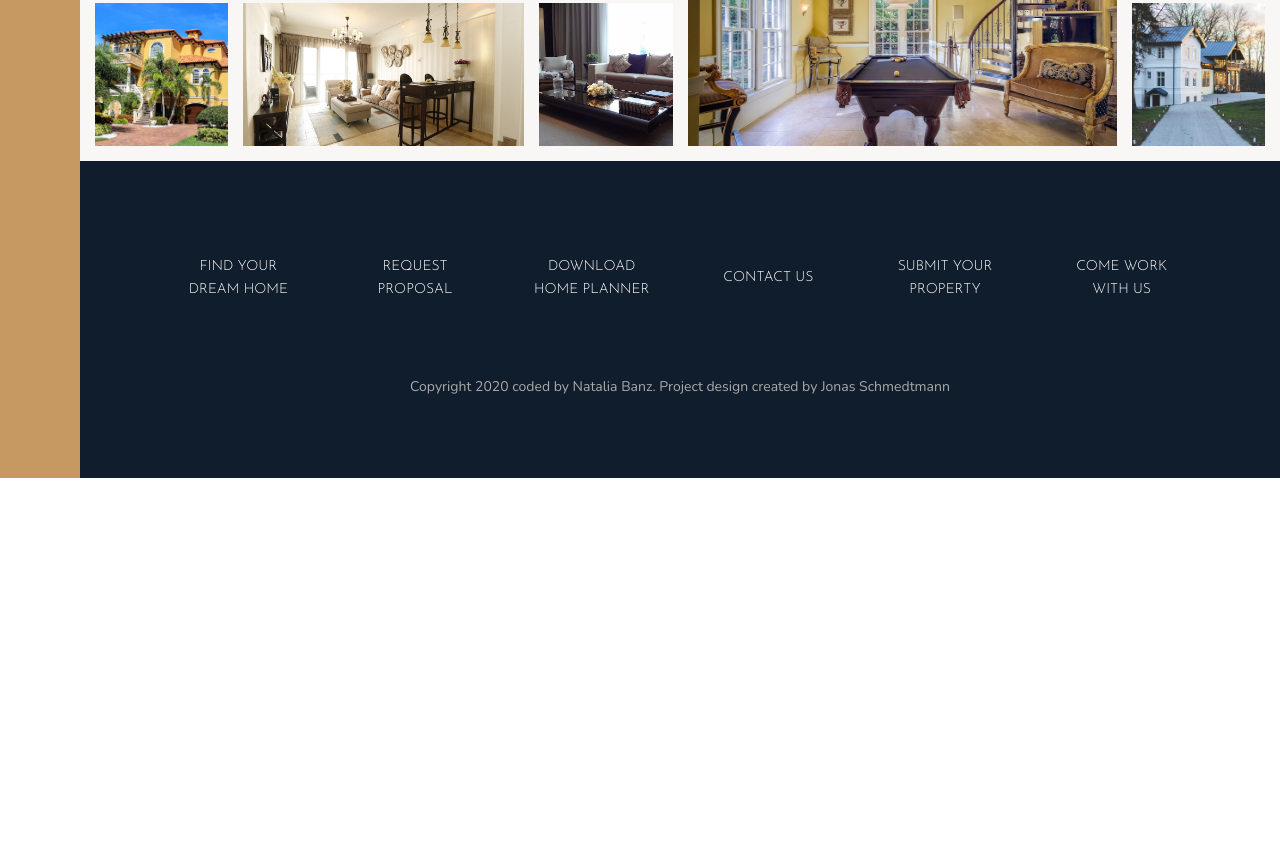
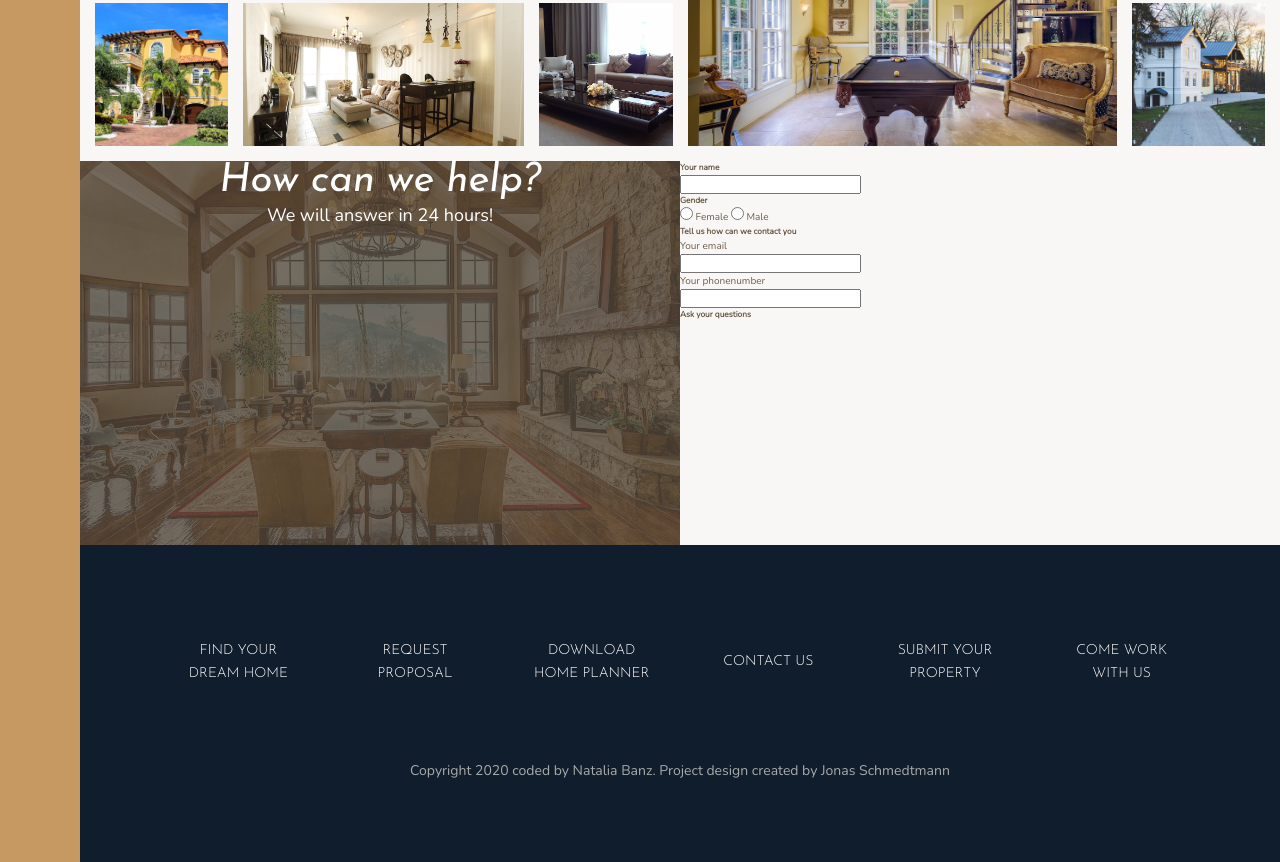
Before and after one commit to nataliabanz/nexter, a website: page index.html in a window 1280 px wide. Shown: the part 3479-4341 px from the top of the page. Before the commit the page ends 3957 px from the top, so only its background shows below. Drawn offline with nearby package versions, Linux system fonts and the light colour scheme.

Commit message:
Formular building

```diff
--- a/index.html
+++ b/index.html
@@ -322,7 +322,6 @@
         </section>
 
         <section class="gallery">
-
             <figrure class="gallery__item gallery__item--1">
                 <img src="img/gal-1.jpeg" alt="Gallery img 1" class="gallery__img">
             </figrure>
@@ -367,9 +366,34 @@
             </figrure>
         </section>
 
-        <form action="" class="formular">
+        <section class="formular">
+            <div class="formular__left">
+                <h2 class="formular__heading heading-2">How can we help?</h2>
+                <p class="formular__paragraph">We will answer in 24 hours!</p>
+            </div>
+            <form action="#">
+                <h5 class="formular__title">Your name</h5>
+                <input type="text" name="username"  class="form__name" id="form__name">
 
-        </form>
+                <h5 class="formular__title">Gender</h5>
+                <input type="radio" id="female" name="gender" value="f">
+                <label for="female" class="formular__sex">Female</label>
+                <input type="radio" id="male" name="gender" value="m">
+                <label for="male" class="formular__sex">Male</label>
+
+                <h5 class="formular__title">Tell us how can we contact you</h5>
+                <p class="formular__contact">Your email</p>
+                <input type="text" name="email">
+                <p class="formular__contact">Your phonenumber</p>
+                <input type="text" name="email">
+
+                <h5 class="formular__title">Ask your questions</h5>
+
+
+            </form>
+
+        </section>
+
 
         <footer class="footer">
             <ul class="nav">
--- a/sass/_base.scss
+++ b/sass/_base.scss
@@ -48,11 +48,11 @@ body {
 
 .container {
     display: grid;
-    grid-template-rows: 80vh min-content 40vw repeat(4, min-content);
+    grid-template-rows: 80vh min-content 40vw repeat(2, min-content) 30vw min-content;
     grid-template-columns: [sidebar-start] 8rem [sidebar-end full-start] minmax(6rem, 1fr) [center-start]repeat(8, [col-start] minmax(min-content, 14rem) [col-end] )[center-end] minmax(6rem, 1fr) [full-end]; //140px = 14rem
 
     @media only screen and (max-width: $bp-large) {
-        grid-template-rows: 6rem 80vh min-content 40vw repeat(4, min-content);
+        grid-template-rows: 6rem 80vh min-content 40vw repeat(2, min-content) 30vw min-content;;
         grid-template-columns: [full-start] minmax(6rem, 1fr) [center-start] repeat(8, [col-start] minmax(min-content, 14rem) [col-end]) [center-end] minmax(6rem, 1fr) [full-end];
     }
 
--- /dev/null
+++ b/sass/_form.scss
@@ -0,0 +1,27 @@
+.formular {
+    background-color: $color-grey-light-1;
+    grid-column: full-start / full-end;
+
+    display: grid;
+    grid-template-columns: repeat(2, 1fr);
+
+
+    &__left {
+        background-image: linear-gradient(rgba($color-grey-dark-1, .8), rgba($color-grey-dark-1, .8)), url(../img/gal-8.jpeg);
+        background-size: cover;
+        background-position: center;
+
+        text-align: center;
+    }
+
+    &__heading {
+        color: #fff;
+
+    }
+
+    &__paragraph {
+        font-size: 1.8rem;
+        color: #fff;
+
+    }
+}
--- a/sass/main.scss
+++ b/sass/main.scss
@@ -8,4 +8,5 @@
 @import "story";
 @import "homes";
 @import "gallery";
+@import "form";
 @import "footer";
```
Also changed, not shown: css/style.css, 1 other file.
